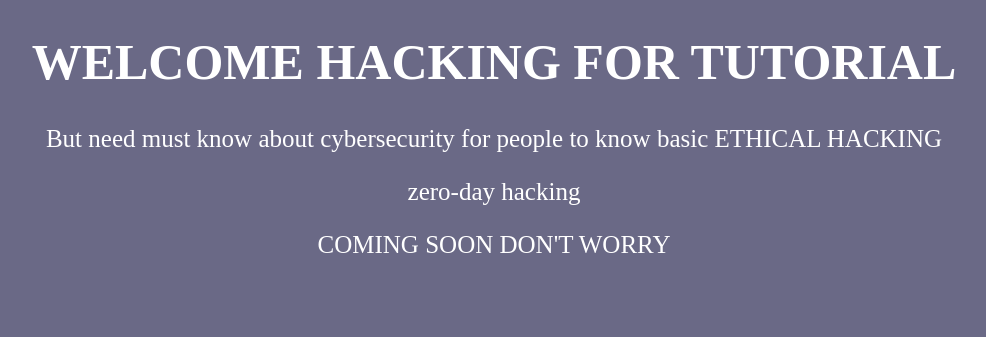
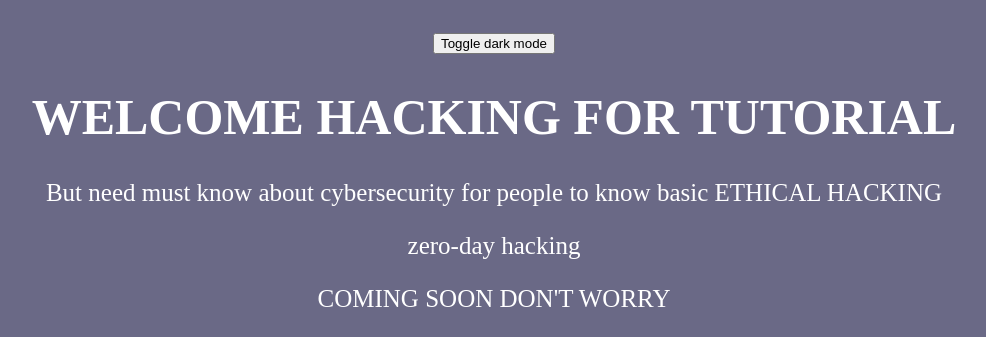
Before and after one commit to PanagiotisMavro/panagiotismavro, a plain HTML site: page tutorial.html in a window 1280 px wide. Shown: the top 337 px of the page, without its empty margins (146-1132 px from the left). Drawn offline with Linux system fonts and the light colour scheme.

Commit message:
Update tutorial.html

```diff
--- a/tutorial.html
+++ b/tutorial.html
@@ -17,6 +17,13 @@
                color: #6A6986;
             }
         </style>
+        <button onclick="myFunction()">Toggle dark mode</button>
+        <script>
+        function myFunction() {
+          var element = document.body;
+            element.classList.toggle("dark-mode");
+            }
+        </script>
         <meta charset="UTF-8">
 
       <body>
```
